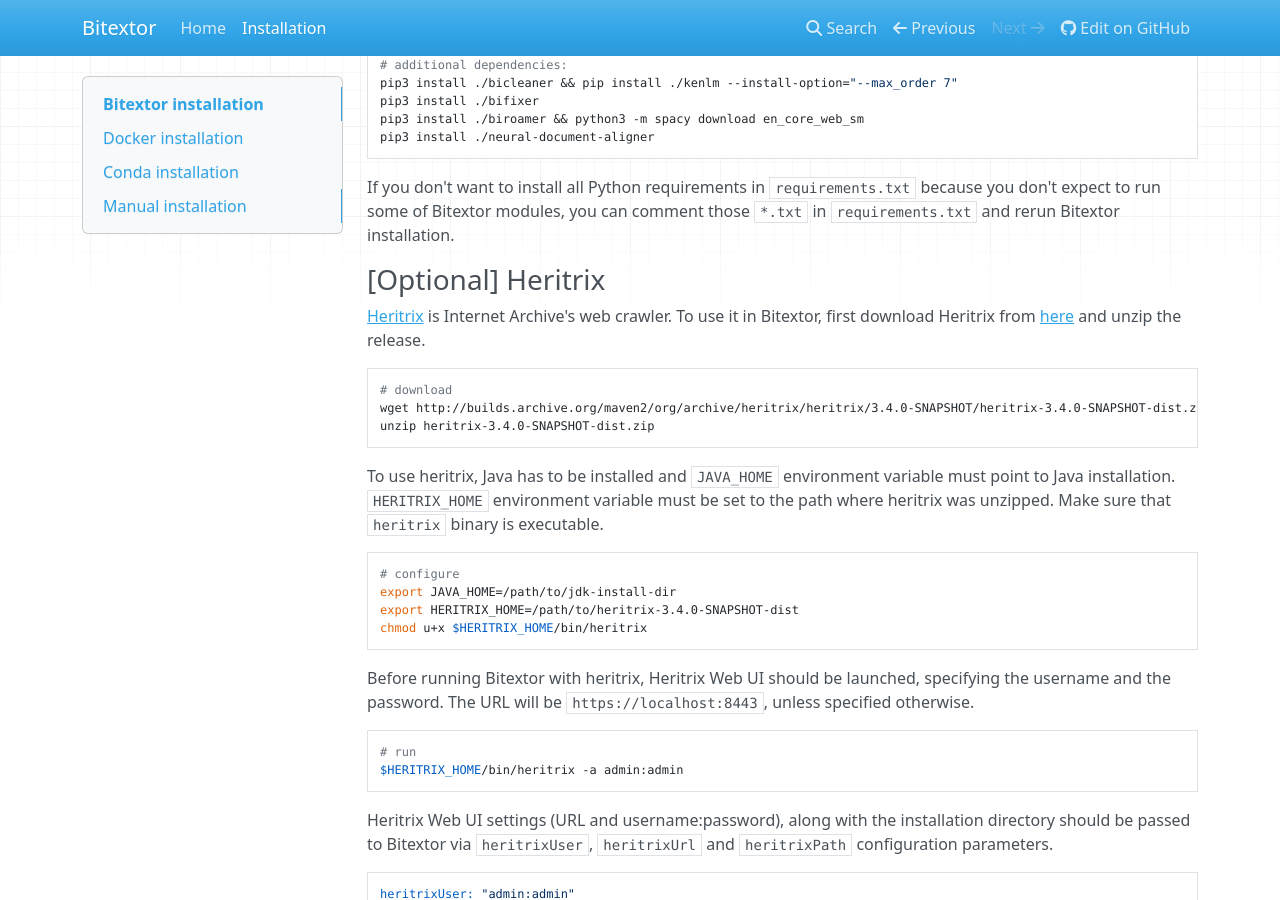
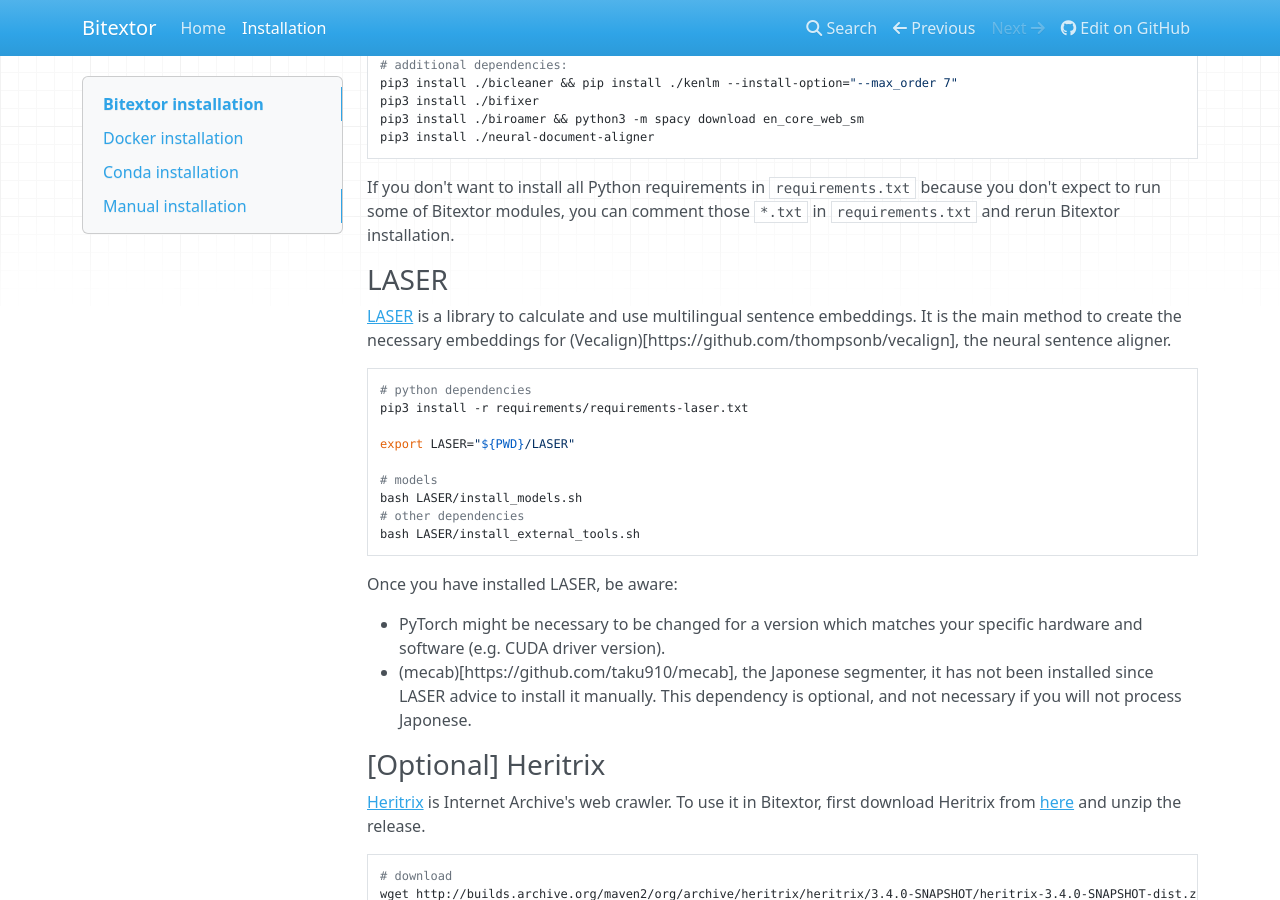
Before and after one commit to bitextor/bitextor-neural, an MkDocs documentation site: the page built from docs/INSTALL.md, in a window 1280 px wide and 900 px high, scrolled down 2975 px. Built offline with MkDocs 1.6.1, drawn with Linux system fonts in a browser that asks for light colours; nearby versions of some CDN libraries.

Commit message:
LASER documentation and submodules
New submodules: LASER and Vecalign

````diff
--- a/docs/INSTALL.md
+++ b/docs/INSTALL.md
@@ -160,6 +160,27 @@
 
 If you don't want to install all Python requirements in `requirements.txt` because you don't expect to run some of Bitextor modules, you can comment those `*.txt` in `requirements.txt` and rerun Bitextor installation.
 
+### LASER
+
+[LASER](https://github.com/facebookresearch/LASER) is a library to calculate and use multilingual sentence embeddings. It is the main method to create the necessary embeddings for (Vecalign)[https://github.com/thompsonb/vecalign], the neural sentence aligner.
+
+```bash
+# python dependencies
+pip3 install -r requirements/requirements-laser.txt
+
+export LASER="${PWD}/LASER"
+
+# models
+bash LASER/install_models.sh
+# other dependencies
+bash LASER/install_external_tools.sh
+```
+
+Once you have installed LASER, be aware:
+
+* PyTorch might be necessary to be changed for a version which matches your specific hardware and software (e.g. CUDA driver version).
+* (mecab)[https://github.com/taku910/mecab], the Japonese segmenter, it has not been installed since LASER advice to install it manually. This dependency is optional, and not necessary if you will not process Japonese.
+
 ### [Optional] Heritrix
 
 [Heritrix](https://github.com/internetarchive/heritrix3) is Internet Archive's web crawler. To use it in Bitextor, first download Heritrix from [here](https://github.com/internetarchive/heritrix3/wiki#downloads) and unzip the release.
````
Also changed, not shown: .gitmodules, 2 other files.
